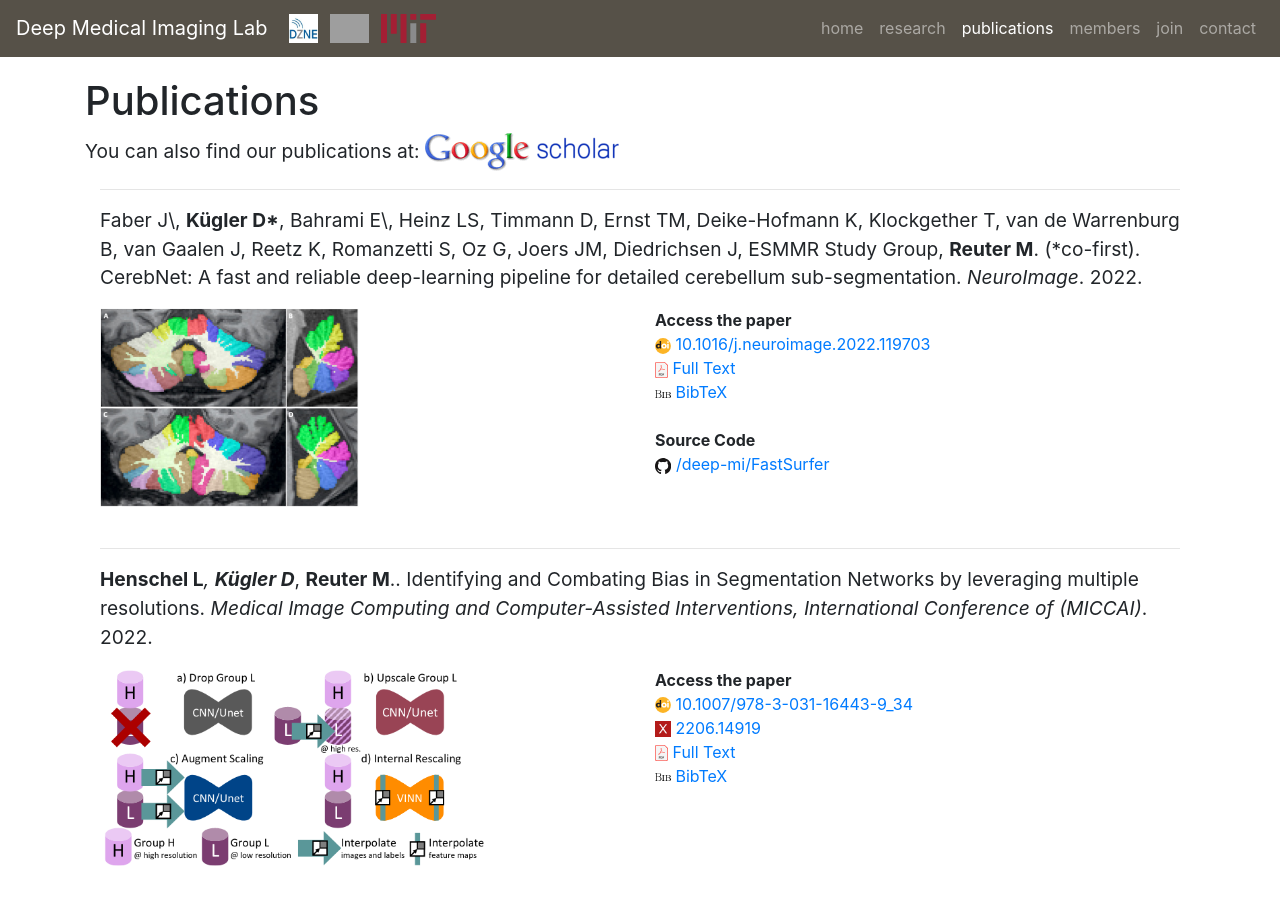
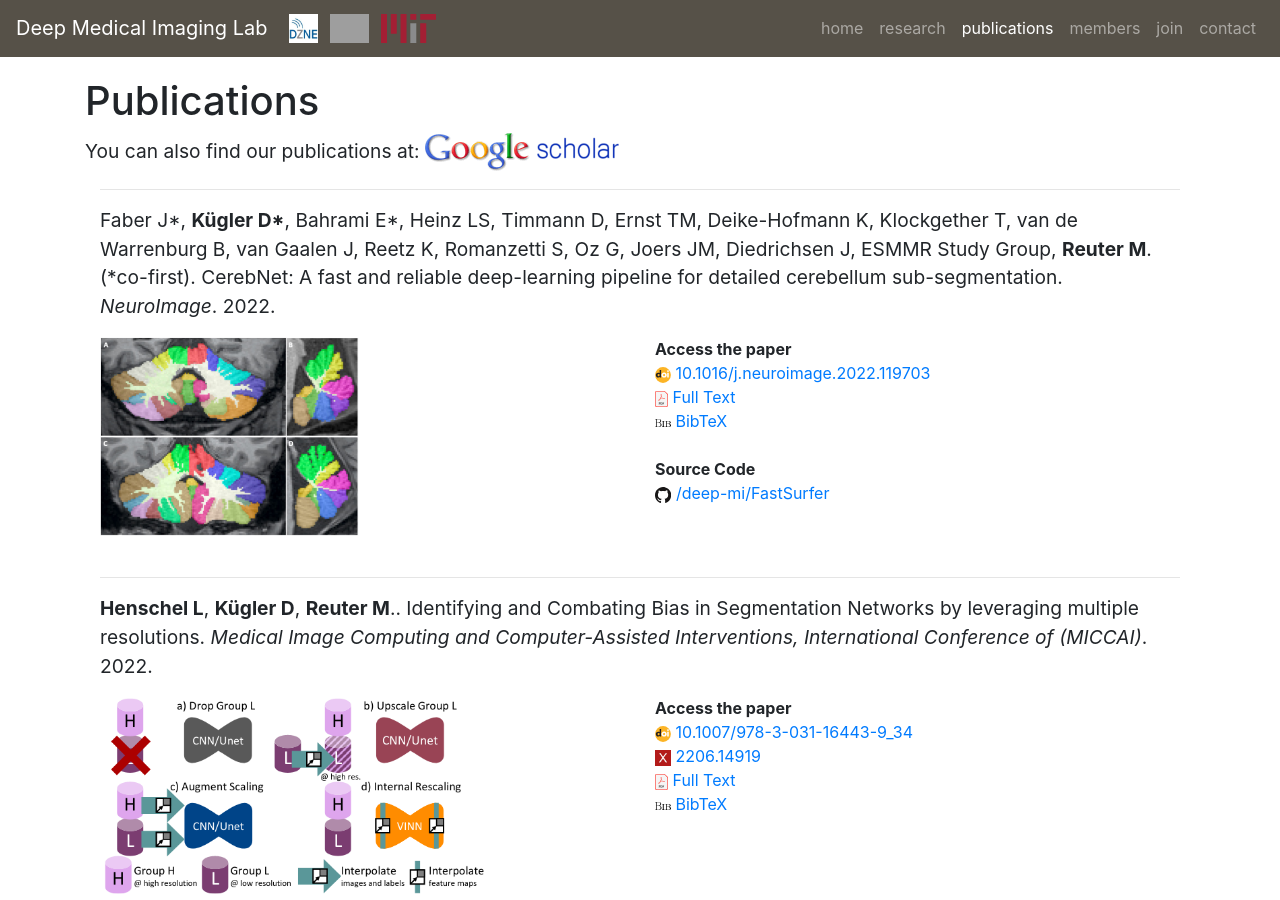
Before and after one commit to Deep-MI/Deep-MI.github.io, a Jekyll site: the page built from publications/index.html, in a window 1280 px wide and 900 px high. Built offline with Jekyll 4.4.1, drawn with Linux system fonts in a browser that asks for light colours; nearby versions of some CDN libraries; comment, search, counter and statistics services are not loaded; grey boxes are pictures that could not be loaded.

Commit message:
fix stars in CerebNet and MIDL

```diff
--- a/_data/publications.yml
+++ b/_data/publications.yml
@@ -32,7 +32,7 @@
 #
 
 - id: 'faber_2022'
-  authors: 'Faber J\, **Kügler D\***, Bahrami E\, Heinz LS, Timmann D, Ernst TM, Deike-Hofmann K, Klockgether T, van de Warrenburg B, van Gaalen J, Reetz K, Romanzetti S, Oz G, Joers JM, Diedrichsen J, ESMMR Study Group, **Reuter M**. (\*co-first)'
+  authors: 'Faber J\*, **Kügler D\***, Bahrami E\*, Heinz LS, Timmann D, Ernst TM, Deike-Hofmann K, Klockgether T, van de Warrenburg B, van Gaalen J, Reetz K, Romanzetti S, Oz G, Joers JM, Diedrichsen J, ESMMR Study Group, **Reuter M**. (\*co-first)'
   title: 'CerebNet: A fast and reliable deep-learning pipeline for detailed cerebellum sub-segmentation'
   journal: '*NeuroImage*'
   type: 'journal'
@@ -44,7 +44,7 @@
   bibtex: '/static/pub/faber_2022.bib'
 
 - id: 'henschel_2022b'
-  authors: '**Henschel L***, **Kügler D***, **Reuter M**.'
+  authors: '**Henschel L**, **Kügler D**, **Reuter M**.'
   title: 'Identifying and Combating Bias in Segmentation Networks by leveraging multiple resolutions'
   journal: '*Medical Image Computing and Computer-Assisted Interventions, International Conference of (MICCAI)*'
   type: 'conference'
```
